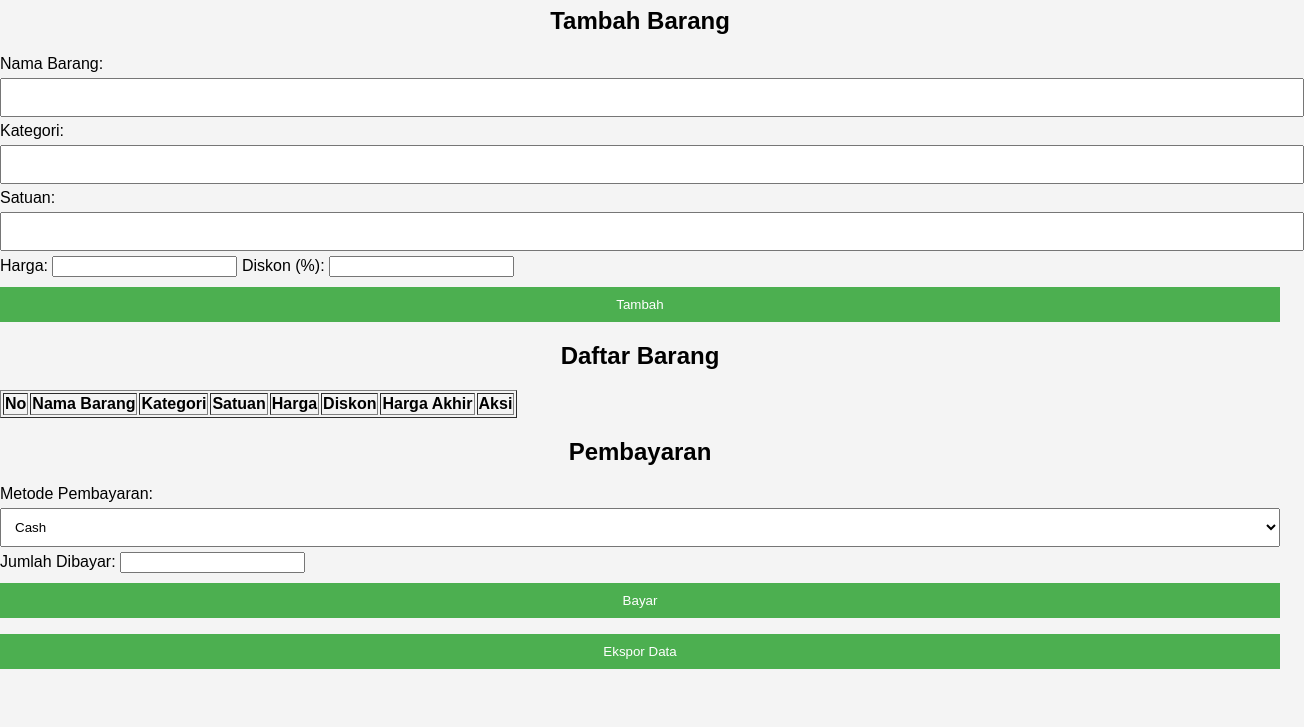
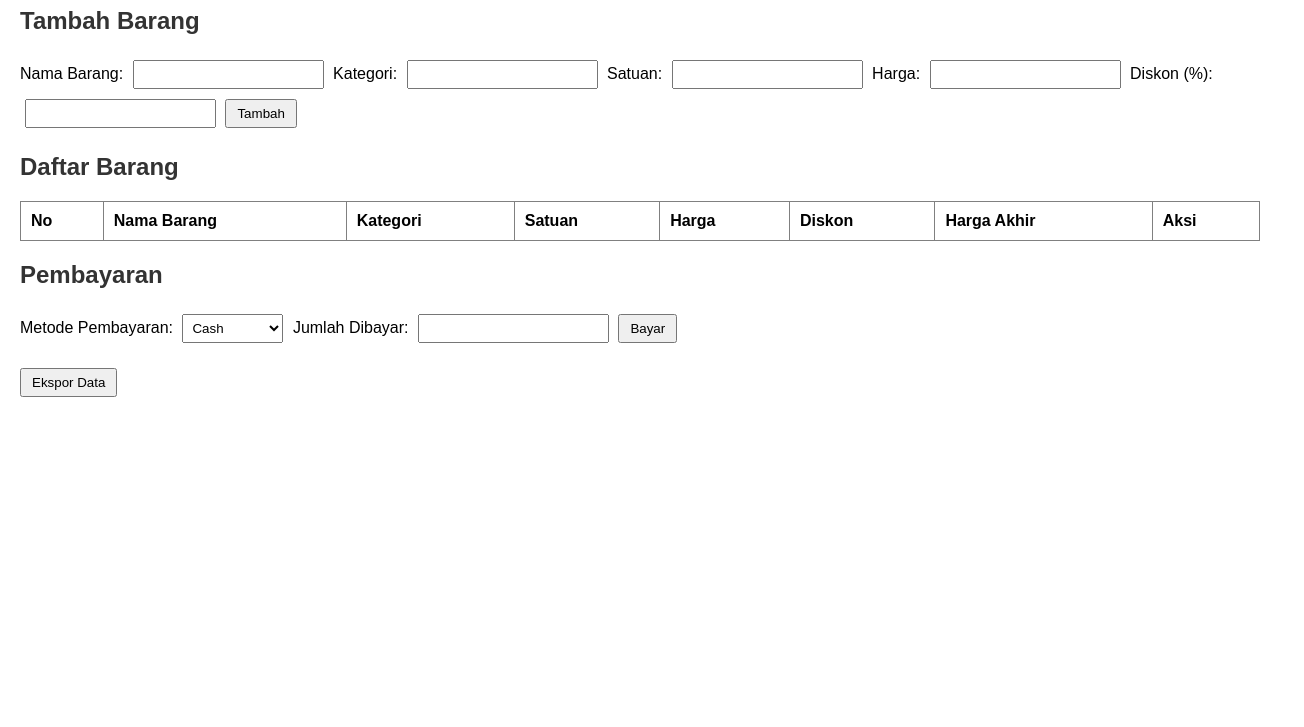
Before and after one commit to tris910509/PosLP, a plain HTML site: page index.html in a window 1280 px wide. Shown: the part 73-800 px from the top of the page, 1304 px wide, since content can reach past the window. Drawn offline with Linux system fonts and the light colour scheme.

Commit message:
Update style.css

```diff
--- a/style.css
+++ b/style.css
@@ -1,63 +1,31 @@
 body {
-    font-family: Arial, sans-serif;
-    background-color: #f4f4f4;
-    margin: 0;
-    padding: 0;
+  font-family: Arial, sans-serif;
+  margin: 20px;
 }
 
-.container {
-    max-width: 800px;
-    margin: 20px auto;
-    padding: 20px;
-    background-color: white;
-    box-shadow: 0 0 10px rgba(0, 0, 0, 0.1);
+h1, h2 {
+  color: #333;
 }
 
-h1, h2, h3 {
-    text-align: center;
+form {
+  margin-bottom: 20px;
 }
 
-.product-item {
-    display: flex;
-    justify-content: space-between;
-    margin: 10px 0;
-    padding: 10px;
-    background-color: #f9f9f9;
-    border: 1px solid #ddd;
-}
-
-.cart ul {
-    list-style-type: none;
-    padding: 0;
-}
-
-.cart li {
-    display: flex;
-    justify-content: space-between;
-    padding: 5px 0;
+input, select {
+  margin: 5px;
+  padding: 5px;
 }
 
 button {
-    display: block;
-    width: 100%;
-    padding: 10px;
-    background-color: #4CAF50;
-    color: white;
-    border: none;
-    cursor: pointer;
-    margin-top: 10px;
+  padding: 5px 10px;
 }
 
-button:hover {
-    background-color: #45a049;
+table {
+  width: 100%;
+  border-collapse: collapse;
 }
 
-input[type="text"], input[type="password"], select {
-    width: 100%;
-    padding: 10px;
-    margin: 5px 0;
+th, td {
+  padding: 10px;
+  text-align: left;
 }
-
-.report {
-    margin-top: 30px;
-}
```
